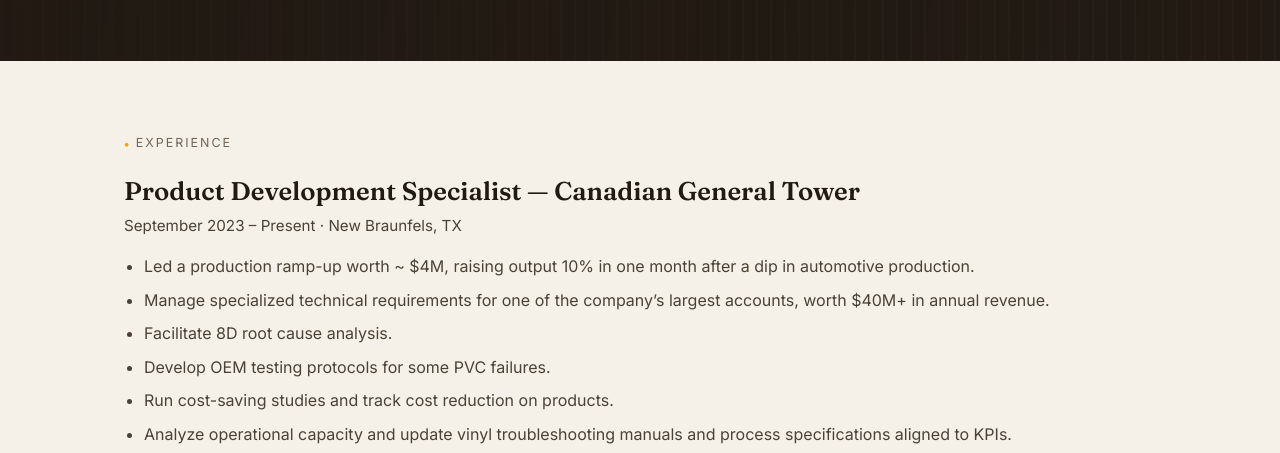
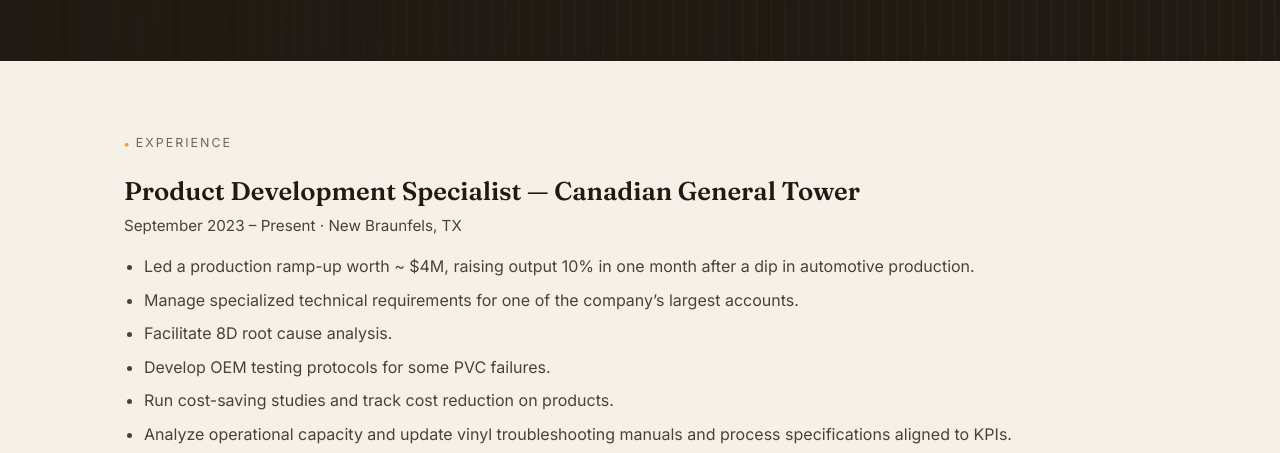
Before and after one commit to marcelbispoimprota-arch/marcelbispoimprota-arch.github.io, a plain HTML site: page career.html in a window 1280 px wide. Shown: the part 335-788 px from the top of the page. Drawn offline with Linux system fonts and the light colour scheme.

Commit message:
Update career.html

```diff
--- a/career.html
+++ b/career.html
@@ -45,7 +45,7 @@
     <p class="dates">September 2023 – Present &middot; New Braunfels, TX</p>
     <ul class="tight">
       <li>Led a production ramp-up worth ~ $4M, raising output 10% in one month after a dip in automotive production.</li>
-      <li>Manage specialized technical requirements for one of the company&rsquo;s largest accounts, worth $40M+ in annual revenue.</li>
+      <li>Manage specialized technical requirements for one of the company&rsquo;s largest accounts.</li>
       <li>Facilitate 8D root cause analysis.</li>
       <li>Develop OEM testing protocols for some PVC failures.</li>
       <li>Run cost-saving studies and track cost reduction on products.</li>
```
